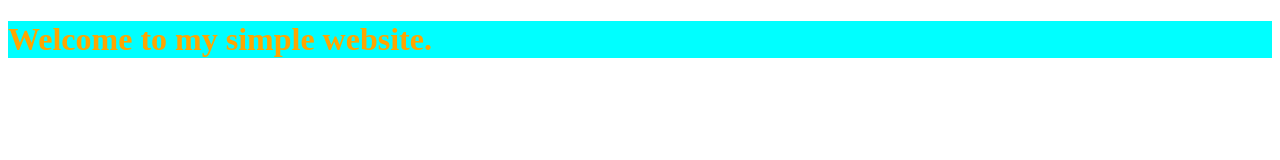
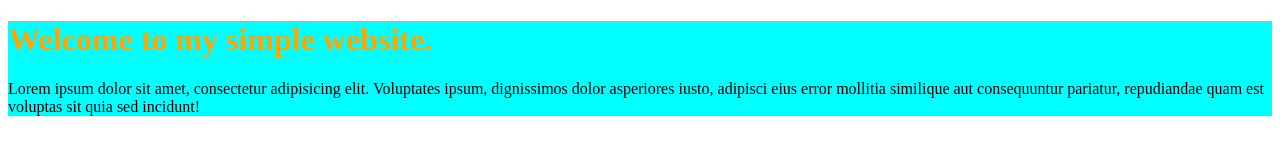
Before and after one commit to abuyousuf75/my-simple-website, a plain HTML site: page index.html in a window 1280 px wide. Drawn offline with Linux system fonts and the light colour scheme.

Commit message:
new update

```diff
--- a/index.html
+++ b/index.html
@@ -9,6 +9,7 @@
 <body>
     <div class="container">
         <h1>Welcome to my simple website.</h1>
+        <p>Lorem ipsum dolor sit amet, consectetur adipisicing elit. Voluptates ipsum, dignissimos dolor asperiores iusto, adipisci eius error mollitia similique aut consequuntur pariatur, repudiandae quam est voluptas sit quia sed incidunt!</p>
     </div>
 </body>
 </html>
```
